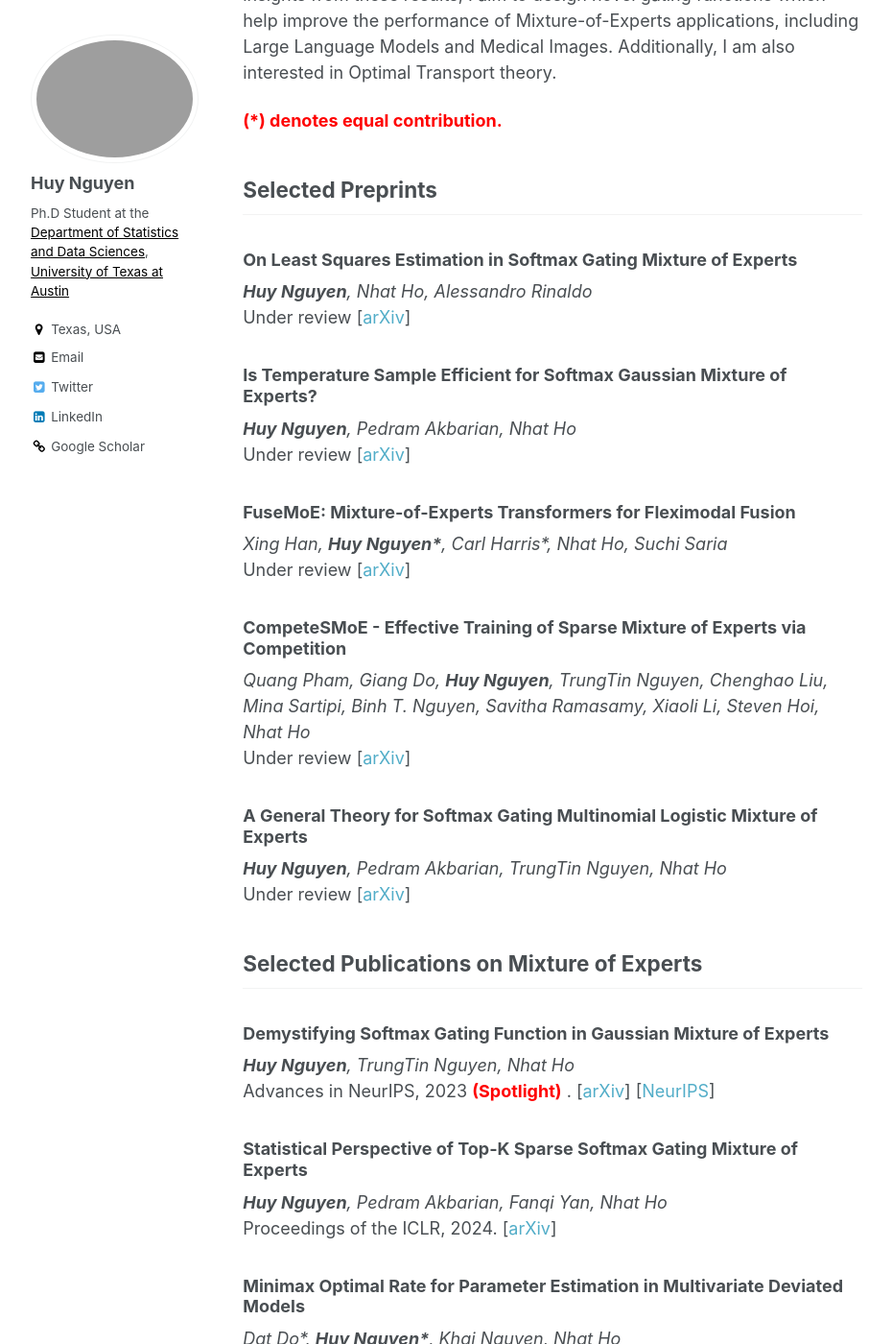
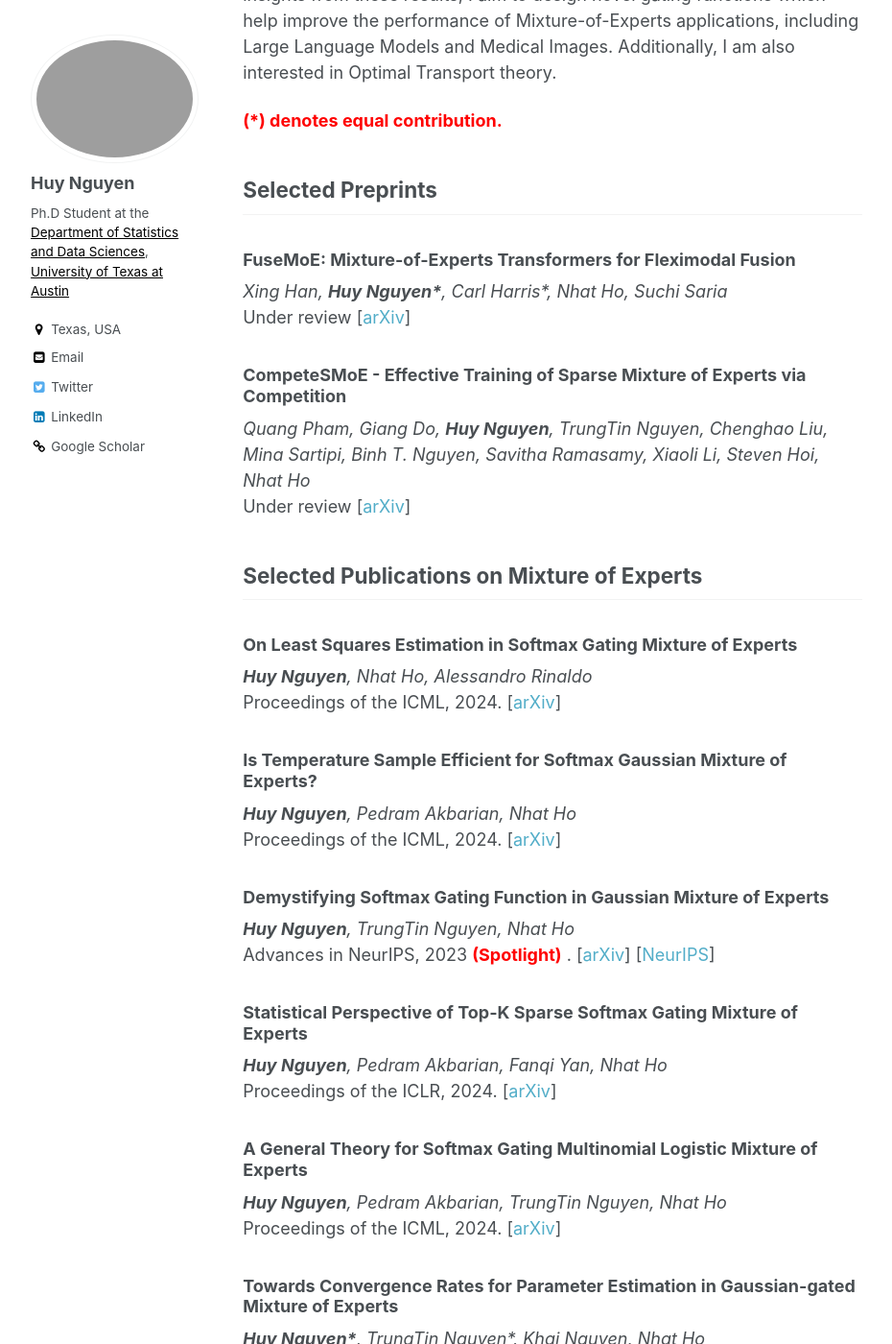
Before and after one commit to snowwhite2011/huyentrang0811.github.io, a Jekyll site: the page built from _pages/about.md, in a window 1280 px wide and 1400 px high, scrolled down 622 px. Shown: the whole window at 96% size, without its empty margins (86-1016 px from the left). Built offline with Jekyll 4.4.1, drawn with Linux system fonts in a browser that asks for light colours; some of the changed text lies outside the part shown.

Commit message:
Update about.md

```diff
--- a/_pages/about.md
+++ b/_pages/about.md
@@ -19,32 +19,29 @@ My current research focuses on theoretical foundations for Mixture-of-Experts mo
 
 <span style="color:red"> **(\*) denotes equal contribution.** </span> <br/>
 ## Selected Preprints
-### On Least Squares Estimation in Softmax Gating Mixture of Experts
-*__Huy Nguyen__, Nhat Ho, Alessandro Rinaldo*<br/>
-Under review [[arXiv](https://arxiv.org/abs/2402.02952)]
-### Is Temperature Sample Efficient for Softmax Gaussian Mixture of Experts?
-*__Huy Nguyen__, Pedram Akbarian, Nhat Ho*<br/>
-Under review [[arXiv](https://arxiv.org/abs/2401.13875)]
 ### FuseMoE: Mixture-of-Experts Transformers for Fleximodal Fusion
 *Xing Han, __Huy Nguyen\*__, Carl Harris\*, Nhat Ho, Suchi Saria*<br/>
 Under review [[arXiv](https://arxiv.org/abs/2402.03226)]
 ### CompeteSMoE - Effective Training of Sparse Mixture of Experts via Competition
 *Quang Pham, Giang Do, __Huy Nguyen__, TrungTin Nguyen, Chenghao Liu, Mina Sartipi, Binh T. Nguyen, Savitha Ramasamy, Xiaoli Li, Steven Hoi, Nhat Ho*<br/>
 Under review [[arXiv](https://arxiv.org/abs/2402.02526)]
-### A General Theory for Softmax Gating Multinomial Logistic Mixture of Experts
-*__Huy Nguyen__, Pedram Akbarian, TrungTin Nguyen, Nhat Ho*<br/>
-Under review [[arXiv](https://arxiv.org/abs/2310.14188)]
 
 ## Selected Publications on Mixture of Experts
+### On Least Squares Estimation in Softmax Gating Mixture of Experts
+*__Huy Nguyen__, Nhat Ho, Alessandro Rinaldo*<br/>
+Proceedings of the ICML, 2024. [[arXiv](https://arxiv.org/abs/2402.02952)]
+### Is Temperature Sample Efficient for Softmax Gaussian Mixture of Experts?
+*__Huy Nguyen__, Pedram Akbarian, Nhat Ho*<br/>
+Proceedings of the ICML, 2024. [[arXiv](https://arxiv.org/abs/2401.13875)]
 ### Demystifying Softmax Gating Function in Gaussian Mixture of Experts
 *__Huy Nguyen__, TrungTin Nguyen, Nhat Ho*<br/>
 Advances in NeurIPS, 2023  <span style="color:red"> **(Spotlight)** </span>. [[arXiv](https://arxiv.org/abs/2305.03288)] [[NeurIPS](https://openreview.net/pdf?id=cto6jIIbMZ)]
 ### Statistical Perspective of Top-K Sparse Softmax Gating Mixture of Experts
 *__Huy Nguyen__, Pedram Akbarian, Fanqi Yan, Nhat Ho*<br/>
 Proceedings of the ICLR, 2024. [[arXiv](https://arxiv.org/abs/2309.13850)]
-### Minimax Optimal Rate for Parameter Estimation in Multivariate Deviated Models
-*Dat Do\*, __Huy Nguyen\*__, Khai Nguyen, Nhat Ho*<br/>
-Advances in NeurIPS, 2023. [[arXiv](https://arxiv.org/abs/2301.11808)] [[NeurIPS](https://openreview.net/pdf?id=w3ghbKBJg4)]
+### A General Theory for Softmax Gating Multinomial Logistic Mixture of Experts
+*__Huy Nguyen__, Pedram Akbarian, TrungTin Nguyen, Nhat Ho*<br/>
+Proceedings of the ICML, 2024. [[arXiv](https://arxiv.org/abs/2310.14188)]
 ### Towards Convergence Rates for Parameter Estimation in Gaussian-gated Mixture of Experts
 *__Huy Nguyen\*__, TrungTin Nguyen\*, Khai Nguyen, Nhat Ho*<br/>
 In AISTATS, 2024. [[arXiv](https://arxiv.org/abs/2305.07572)]
@@ -66,6 +63,7 @@ Advances in NeurIPS, 2021.  [[arXiv](https://arxiv.org/abs/2102.06857)] [[NeurIP
 
 
 ## Recent News
+- **[May 2024]** Three papers on Mixture of Experts, [[1](https://arxiv.org/abs/2402.02952)], [[2](https://arxiv.org/abs/2401.13875)] and [[3](https://arxiv.org/abs/2310.14188)], are accepted to ICML 2024.
 - **[Apr 2024]** I was offered the AISTATS 2024 registration grant. See you in Valencia, Spain this May!
 - **[Mar 2024]** I received the ICLR 2024 Travel Award. See you in Vienna, Austria this May!
 - **[Feb 2024]** Two new papers on the applications of Mixture of Experts in Medical Images [[1](https://arxiv.org/abs/2402.03226)] and Large Language Models [[2](https://arxiv.org/abs/2402.02526)] are out!
```
